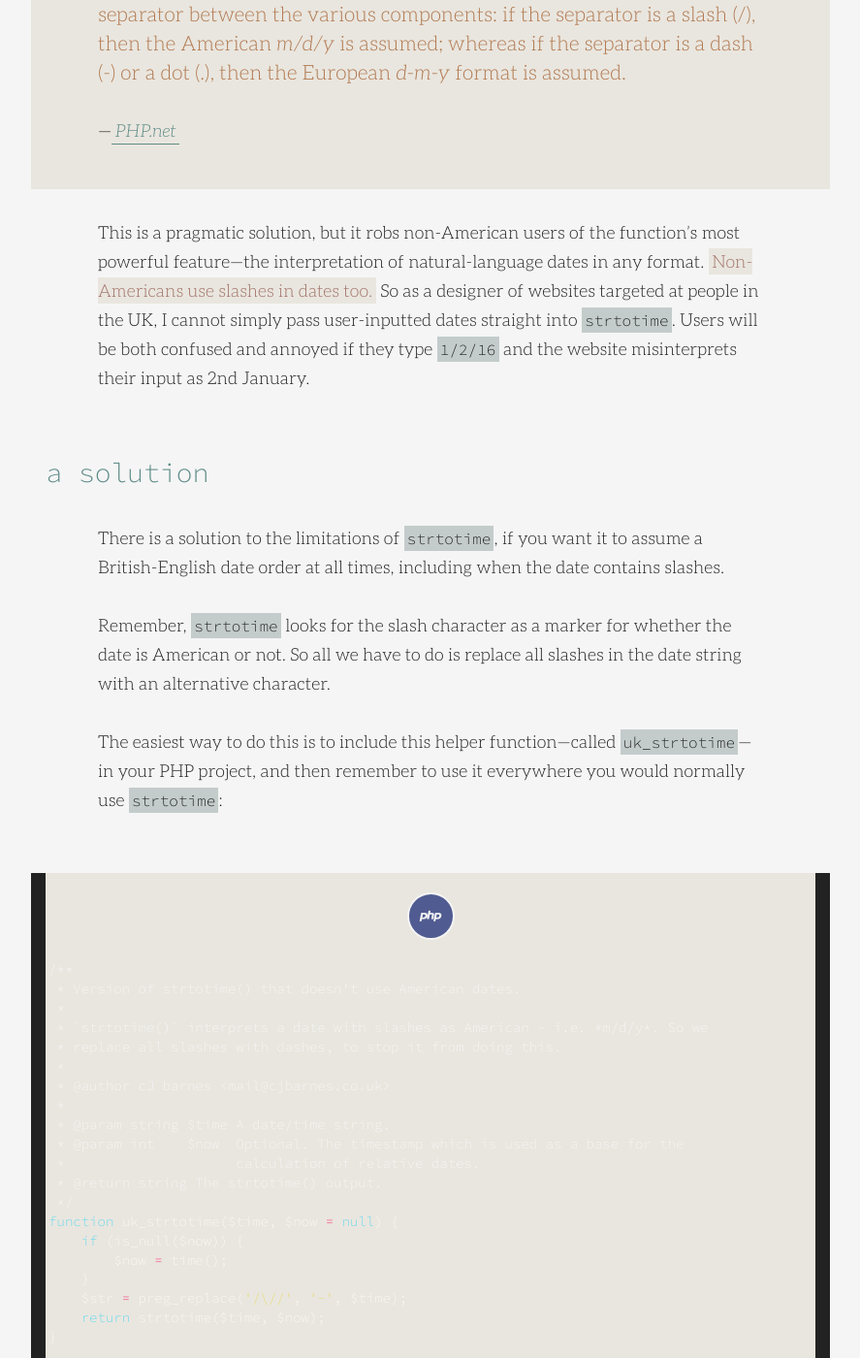
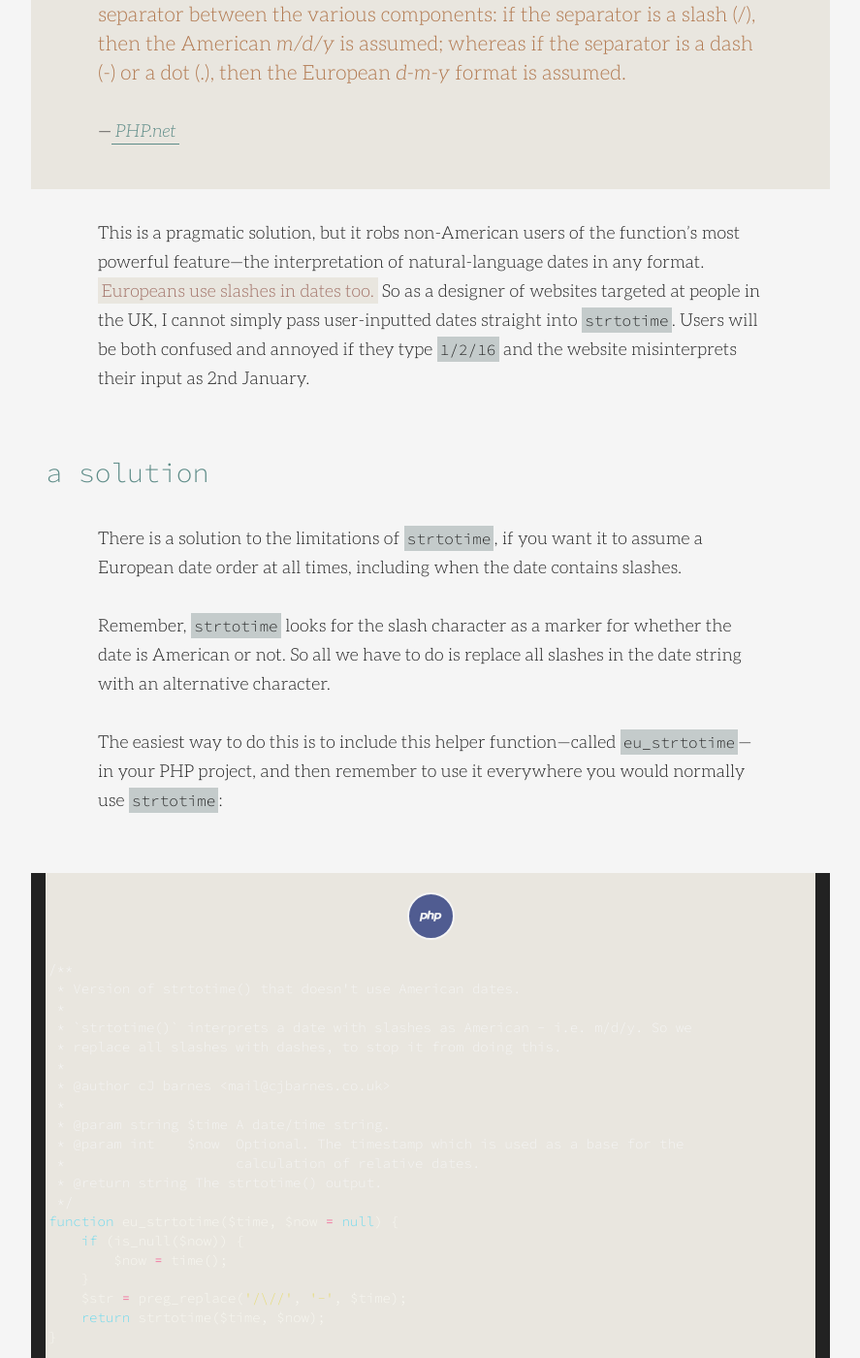
Before and after one commit to cjbarnes/cjbarnes.github.io, a Jekyll site: the page built from _posts/2015-03-26-uk-strtotime.md, in a window 1280 px wide and 1400 px high, scrolled down 1665 px. Shown: the whole window at 97% size, without its empty margins (196-1083 px from the left). Built offline with Jekyll 4.4.1, drawn with Linux system fonts in a browser that asks for light colours; some of the changed text lies outside the part shown.

Commit message:
Copyediting

```diff
--- a/_posts/2015-03-26-uk-strtotime.md
+++ b/_posts/2015-03-26-uk-strtotime.md
@@ -1,5 +1,5 @@
 ---
-title: using strtotime in the UK
+title: using strtotime in Europe
 tags:
 - utilities
 format: tip
@@ -21,13 +21,13 @@ This flexibility makes `strtotime` brilliant for handling user input in particul
 
 ## the problem with strtotime (outside the US)
 
-However, with this flexibility comes one crucial problem, caused by the difference between American and British English date order.<!--more--> Consider a common English abbreviated date:
+However, with this flexibility comes one crucial problem, caused by the difference between American and European date order.<!--more--> Consider a common English abbreviated date:
 
 > **1/12/2015**
 
-For British English speakers, that date is 1st of December 2015; but for American English speakers, the day and month are reversed, leading to the date January 12th 2015.
+For British, Australian, and European readers, that date is 1st of December 2015; but for Americans, the day and month are reversed, leading to the date January 12th 2015.
 
-Clearly `strtotime` has to have a consistent way to deal with this ambiguity. PHP's solution is reasonable, but not at all satisfactory for British English users:
+Clearly this type of date is ambiguous, and `strtotime` has to have a consistent way to deal with it. PHP's solution is not at all satisfactory for European users:
 
 <figure class="quote">
 > Dates in the *m/d/y* or *d-m-y* formats are disambiguated by looking at the separator between the various components: if the separator is a slash (/), then the American *m/d/y* is assumed; whereas if the separator is a dash (-) or a dot (.), then the European *d-m-y* format is assumed.
@@ -35,22 +35,22 @@ Clearly `strtotime` has to have a consistent way to deal with this ambiguity. PH
 <cite>[*PHP.net*](http://php.net/manual/en/function.strtotime.php "PHP documentation on strtotime")</cite>
 </figure>
 
-This is a pragmatic solution, but it robs non-American users of the function's most powerful feature---the interpretation of natural-language dates in any format. **Non-Americans use slashes in dates too.** So as a designer of websites targeted at people in the UK, I cannot simply pass user-inputted dates straight into `strtotime`. Users will be both confused and annoyed if they type `1/2/16` and the website misinterprets their input as 2nd January.
+This is a pragmatic solution, but it robs non-American users of the function's most powerful feature---the interpretation of natural-language dates in any format. **Europeans use slashes in dates too.** So as a designer of websites targeted at people in the UK, I cannot simply pass user-inputted dates straight into `strtotime`. Users will be both confused and annoyed if they type `1/2/16` and the website misinterprets their input as 2nd January.
 
 ## a solution
 
-There is a solution to the limitations of `strtotime`, if you want it to assume a British-English date order at all times, including when the date contains slashes.
+There is a solution to the limitations of `strtotime`, if you want it to assume a European date order at all times, including when the date contains slashes.
 
 Remember, `strtotime` looks for the slash character as a marker for whether the date is American or not. So all we have to do is replace all slashes in the date string with an alternative character.
 
-The easiest way to do this is to include this helper function---called `uk_strtotime`---in your PHP project, and then remember to use it everywhere you would normally use `strtotime`:
+The easiest way to do this is to include this helper function---called `eu_strtotime`---in your PHP project, and then remember to use it everywhere you would normally use `strtotime`:
 
 <figure class="code">
 {% highlight php startinline %}
 /**
  * Version of strtotime() that doesn't use American dates.
  *
- * `strtotime()` interprets a date with slashes as American - i.e. *m/d/y*. So we
+ * `strtotime()` interprets a date with slashes as American - i.e. m/d/y. So we
  * replace all slashes with dashes, to stop it from doing this.
  *
  * @author cJ barnes <mail@cjbarnes.co.uk>
@@ -60,7 +60,7 @@ The easiest way to do this is to include this helper function---called `uk_strto
  *                     calculation of relative dates.
  * @return string The strtotime() output.
  */
-function uk_strtotime($time, $now = null) {
+function eu_strtotime($time, $now = null) {
     if (is_null($now)) {
         $now = time();
     }
@@ -70,6 +70,6 @@ function uk_strtotime($time, $now = null) {
 {% endhighlight %}
 </figure>
 
-The `uk_strtotime` function will catch dates in *day/month/year* format and convert them to *day-month-year*, before passing them on to the standard PHP `strtotime`.
+The `eu_strtotime` function will catch dates in *day/month/year* format and convert them to *day-month-year*, before passing them on to the standard PHP `strtotime`.
 
-With this approach, you get access to the full power of `strtotime`, but with support for British English dates in all common formats.
+With this approach, you get access to the full power of `strtotime`, but with support for all date formats commonly used in the UK.
```
Also changed, not shown: _posts/2015-03-26-animating-link-borders.md (+0 -1 lines).
